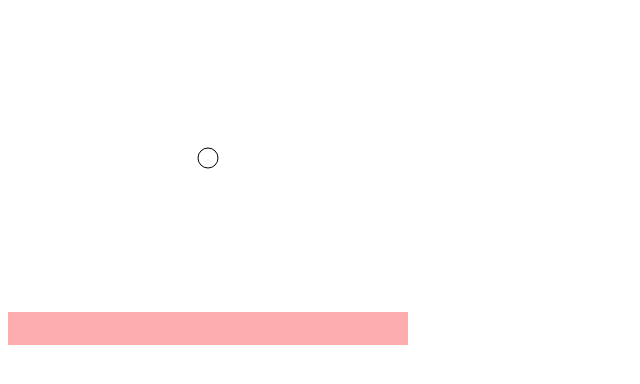
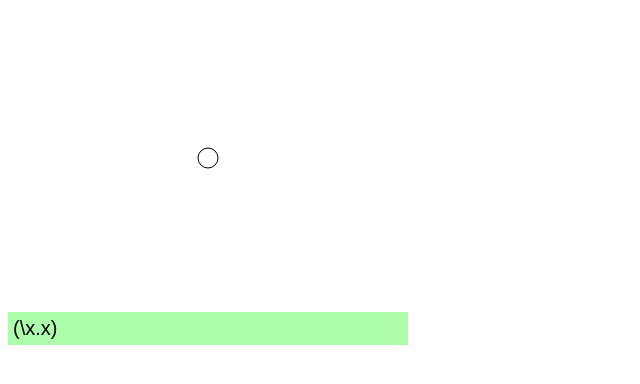
Before and after one commit to scgruber/Lambda-Graph-Generator, a plain HTML site: page index.html in a window 1280 px wide. Shown: the whole page, without its empty margins (0-640 px from the left). Drawn offline with Linux system fonts and the light colour scheme.

Commit message:
added default test case

```diff
--- a/index.html
+++ b/index.html
@@ -9,6 +9,6 @@
   <body>
     <canvas id="lgg-canvas-0" width="400" height="300"></canvas>
     <br/>
-    <input id="lgg-text-0" type="text"></input>
+    <input id="lgg-text-0" type="text" value="(\x.x)"></input>
   </body>
 </html>
```
